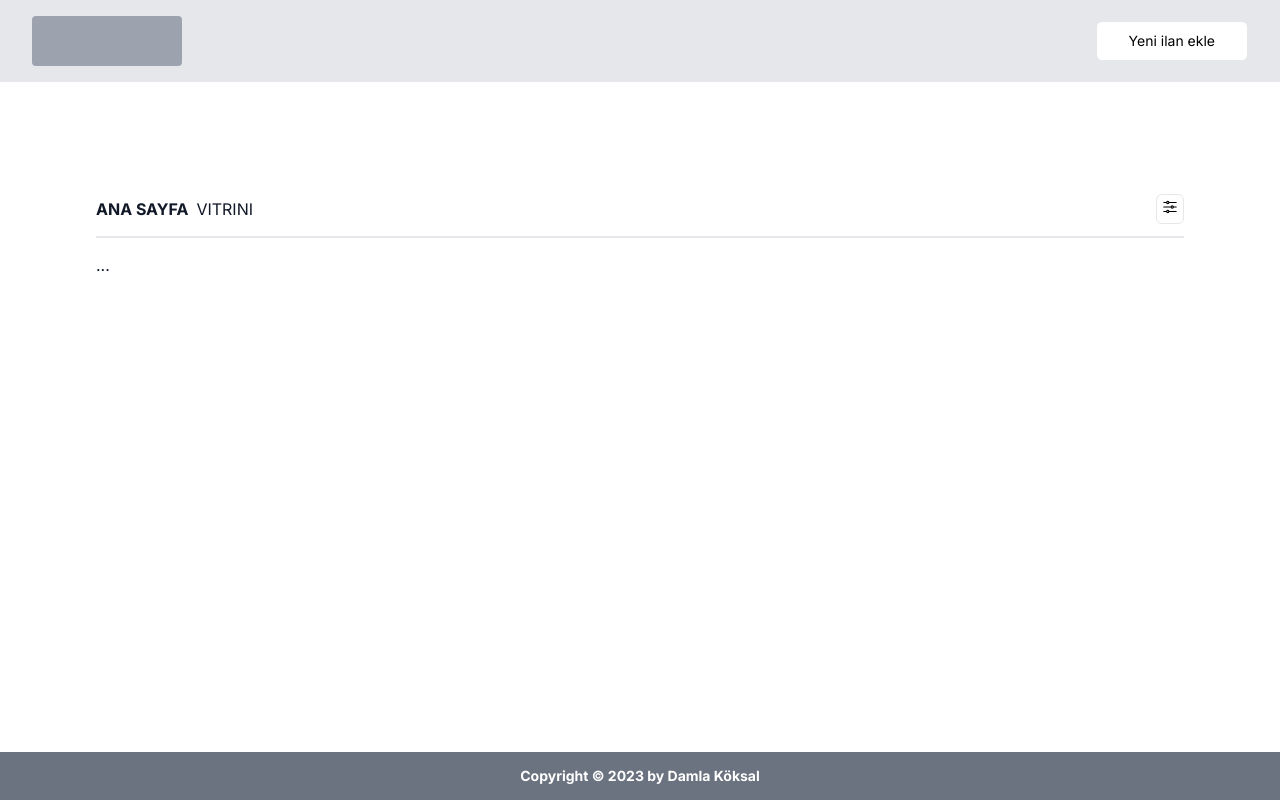
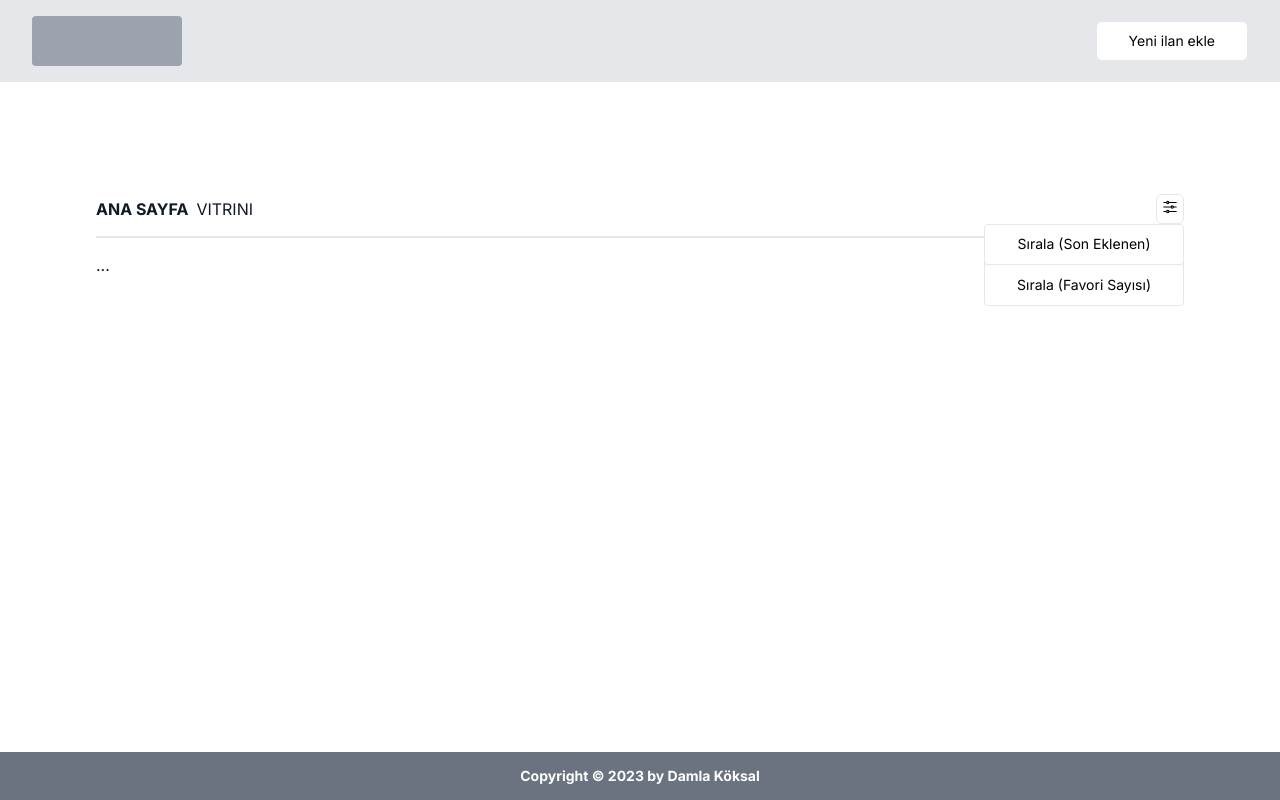
Before and after one commit to damla/ad-app, a Next.js app: page / in a window 1280 px wide. Both pictures are taken after a click on the button 1170 px from the left and 209 px from the top of the page. Built offline with nearby package versions, Linux system fonts and the light colour scheme.

Commit message:
feat[#3]: implement the ListingDropdown component

```diff
--- a/src/components/homepage/listing-dropdown/listing-dropdown.tsx
+++ b/src/components/homepage/listing-dropdown/listing-dropdown.tsx
@@ -3,12 +3,34 @@
 import Button from '@/components/general/button/button'
 import { Icon } from '@/components/general/icon/icon'
 import styles from './styles.module.scss'
+import { useState } from 'react'
 
 const ListingDropdown: React.FC = () => {
+  const [isOpen, setIsOpen] = useState<boolean>(false)
+
+  const options = ['Son Eklenen', 'Favori Sayısı']
+
   return (
-    <Button className={styles.button}>
-      <Icon name='SettingsIcon' size={18} />
-    </Button>
+    <div>
+      <Button onClick={() => setIsOpen(!isOpen)} className={styles.button}>
+        <Icon name='SettingsIcon' size={18} />
+      </Button>
+      {isOpen && (
+        <ul className={styles.list}>
+          {options.map((option, index) => (
+            <Button
+              key={`dropdown-list-item-${index}`}
+              className={styles.listItem}
+              onClick={() => {
+                setIsOpen(false)
+              }}
+            >
+              Sırala ({option})
+            </Button>
+          ))}
+        </ul>
+      )}
+    </div>
   )
 }
 
--- a/src/components/homepage/listing-dropdown/styles.module.scss
+++ b/src/components/homepage/listing-dropdown/styles.module.scss
@@ -1,6 +1,36 @@
 @import '/src/styles/globals/variables';
+@import '/src/styles/globals/mixins';
 
 .button {
   padding: 0 $btn-padding-horizontal-xs;
   height: 30px;
 }
+
+.list {
+  position: absolute;
+  z-index: 1;
+  right: 0;
+  display: flex;
+  flex-direction: column;
+  background-color: $background-color-light;
+  border-radius: $dropdown-radius;
+  border: 1px solid $dropdown-border-color;
+
+  .listItem {
+    border-radius: $dropdown-radius;
+    border: unset;
+    padding: 0 $btn-padding-horizontal-base;
+
+    &:hover {
+      background-color: $dropdown-item-background-hover;
+    }
+
+    &:first-child {
+      border-bottom: 1px solid $dropdown-border-color;
+    }
+
+    @include sm {
+      padding: 0 $btn-padding-horizontal-xl;
+    }
+  }
+}
--- a/src/components/layout/main/styles.module.scss
+++ b/src/components/layout/main/styles.module.scss
@@ -6,9 +6,9 @@
   flex-direction: column;
   flex: 1;
   align-items: center;
-  padding: $space-3xl;
+  padding: $main-padding;
 
   @include sm {
-    padding: 6rem;
+    padding: $main-desktop-padding;
   }
 }
--- a/src/styles/globals/_utilities.scss
+++ b/src/styles/globals/_utilities.scss
@@ -164,6 +164,7 @@
 }
 
 .container {
+  position: relative;
   width: 100%;
   max-width: 100%;
 
--- a/src/styles/globals/_variables.scss
+++ b/src/styles/globals/_variables.scss
@@ -28,13 +28,12 @@ $background-color-grey: #e5e7eb;
 $background-color-dark: #6b7280;
 $success-bg: #f0fdf4;
 $error-bg: #fef2f2;
-$dropdown-icon-hover-bg: #e5e7eb;
 
 // COLORS - BORDER
 $border-primary-grey: #d1d5db;
 $border-secondary-grey: #e5e7eb;
 $input-border-color: #9ca3af;
-$dropdown-border-color: #6b7280;
+$dropdown-border-color: #e5e7eb;
 $divider-color: #e5e7eb;
 $border-success-message: #6ee7b7;
 $border-error-message: #f87171;
@@ -105,6 +104,10 @@ $btn-shadow: 0 2px 4px rgba(0, 0, 0, 0.1); // Slight shadow for depth
 $btn-primary-shadow: 0 4px 6px rgba(59, 130, 246, 0.2);
 $btn-disable-border: #d1d5db;
 
+// DROPDOWN
+$dropdown-radius: 0.25rem; // 4px
+$dropdown-item-background-hover: $background-color-light;
+
 // CARD
 $card-radius: 0.5rem; // 8px
 $card-shadow: 0 4px 6px -1px rgba(0, 0, 0, 0.1),
@@ -135,3 +138,7 @@ $spaces: (
   'Xs': $space-xs,
   'Xxs': $space-xxs
 );
+
+// COMPONENT PADDINGS
+$main-padding: $space-3xl;
+$main-desktop-padding: 6rem;
```
